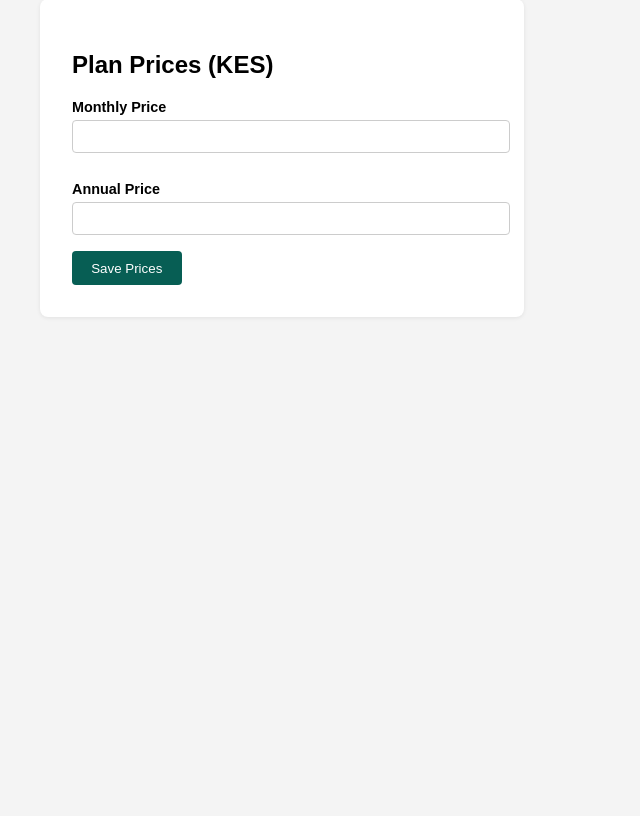
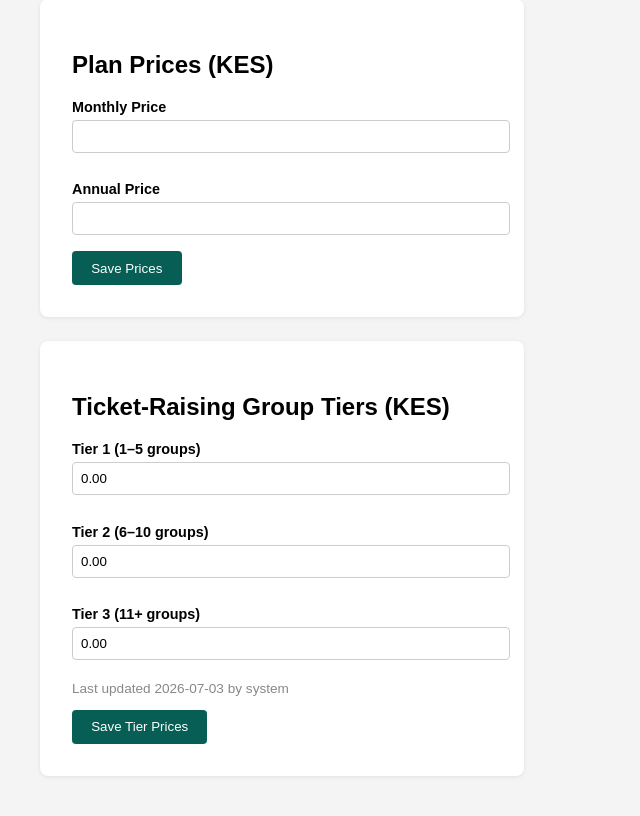
Before and after one commit to beeshaker/whatsapp_group, a FastAPI app: page /prices in a window 1280 px wide. Shown: the part 91-907 px from the top of the page, without its empty margins (0-640 px from the left). Before the commit the page ends 376 px from the top, so only its background shows below. Run offline with FastAPI, Linux system fonts and the light colour scheme; the visitor is signed in with stand-in values (Sample User, id 1); data comes from the database, SQL or seed files in the repository; data that the repository does not hold is empty.

Commit message:
feat: add group tier price management to billing /prices page

```diff
--- a/billing/main.py
+++ b/billing/main.py
@@ -286,10 +286,59 @@ async def send_invite(
     return RedirectResponse(f"/clients/{client_id}?invited=1", status_code=303)
 
 
+async def _get_or_seed_group_tiers(db) -> list[GroupTierPrice]:
+    tiers = (await db.execute(select(GroupTierPrice).order_by(GroupTierPrice.min_groups))).scalars().all()
+    if tiers:
+        return list(tiers)
+    now = datetime.now(timezone.utc)
+    tiers = [
+        GroupTierPrice(min_groups=1, max_groups=5, amount=Decimal("0"), set_at=now, set_by="system"),
+        GroupTierPrice(min_groups=6, max_groups=10, amount=Decimal("0"), set_at=now, set_by="system"),
+        GroupTierPrice(min_groups=11, max_groups=None, amount=Decimal("0"), set_at=now, set_by="system"),
+    ]
+    db.add_all(tiers)
+    await db.commit()
+    for t in tiers:
+        await db.refresh(t)
+    return tiers
+
+
 @app.get("/prices", response_class=HTMLResponse)
 async def prices_page(request: Request, username: str = Depends(require_login), db=Depends(get_db)):
     prices = {p.plan_type: p for p in (await db.execute(select(PlanPrice))).scalars().all()}
-    return templates.TemplateResponse(request, "prices.html", {"request": request, "prices": prices, "username": username})
+    group_tiers = await _get_or_seed_group_tiers(db)
+    return templates.TemplateResponse(request, "prices.html", {
+        "request": request, "prices": prices, "group_tiers": group_tiers, "username": username,
+    })
+
+
+@app.post("/prices/group-tiers", response_class=HTMLResponse)
+async def set_group_tier_prices(
+    request: Request,
+    tier1_amount: str = Form(...),
+    tier2_amount: str = Form(...),
+    tier3_amount: str = Form(...),
+    username: str = Depends(require_login),
+    db=Depends(get_db),
+):
+    now = datetime.now(timezone.utc)
+    group_tiers = await _get_or_seed_group_tiers(db)
+    try:
+        amounts = [Decimal(tier1_amount), Decimal(tier2_amount), Decimal(tier3_amount)]
+        if any(v < 0 for v in amounts):
+            raise ValueError("Amount must be non-negative")
+    except Exception as e:
+        prices = {p.plan_type: p for p in (await db.execute(select(PlanPrice))).scalars().all()}
+        return templates.TemplateResponse(request, "prices.html", {
+            "prices": prices, "group_tiers": group_tiers, "username": username,
+            "error": f"Invalid amount: {e}",
+        })
+    for tier, amount in zip(group_tiers, amounts):
+        tier.amount = amount
+        tier.set_at = now
+        tier.set_by = username
+    await db.commit()
+    return RedirectResponse("/prices", status_code=303)
 
 
 @app.post("/prices", response_class=HTMLResponse)
--- a/billing/templates/prices.html
+++ b/billing/templates/prices.html
@@ -26,5 +26,22 @@ button{padding:.6rem 1.2rem;background:#075e54;color:white;border:none;border-ra
   {% endif %}
   <button type="submit">Save Prices</button>
 </form>
+<form method="post" action="/prices/group-tiers" style="margin-top:1.5rem">
+  <h2>Ticket-Raising Group Tiers (KES)</h2>
+  {% if error %}<p class="error">{{ error }}</p>{% endif %}
+  <label>Tier 1 (1&ndash;5 groups)</label>
+  <input name="tier1_amount" type="number" step="0.01" min="0"
+    value="{{ group_tiers[0].amount if group_tiers else '' }}" required>
+  <label>Tier 2 (6&ndash;10 groups)</label>
+  <input name="tier2_amount" type="number" step="0.01" min="0"
+    value="{{ group_tiers[1].amount if group_tiers|length > 1 else '' }}" required>
+  <label>Tier 3 (11+ groups)</label>
+  <input name="tier3_amount" type="number" step="0.01" min="0"
+    value="{{ group_tiers[2].amount if group_tiers|length > 2 else '' }}" required>
+  {% if group_tiers %}
+  <p class="note">Last updated {{ group_tiers[0].set_at.strftime('%Y-%m-%d') }} by {{ group_tiers[0].set_by }}</p>
+  {% endif %}
+  <button type="submit">Save Tier Prices</button>
+</form>
 </body>
 </html>
```
Also changed, not shown: billing/tests/test_clients.py (+22 -0 lines).
